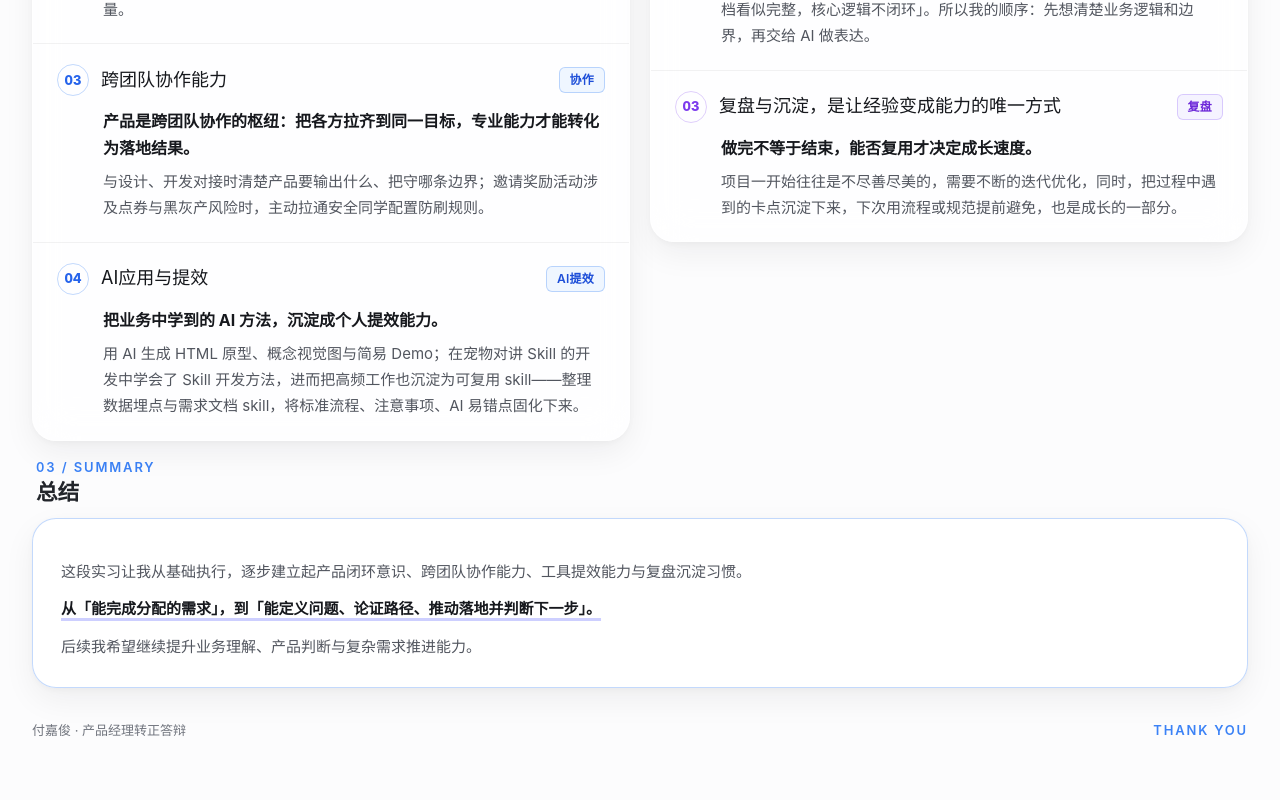
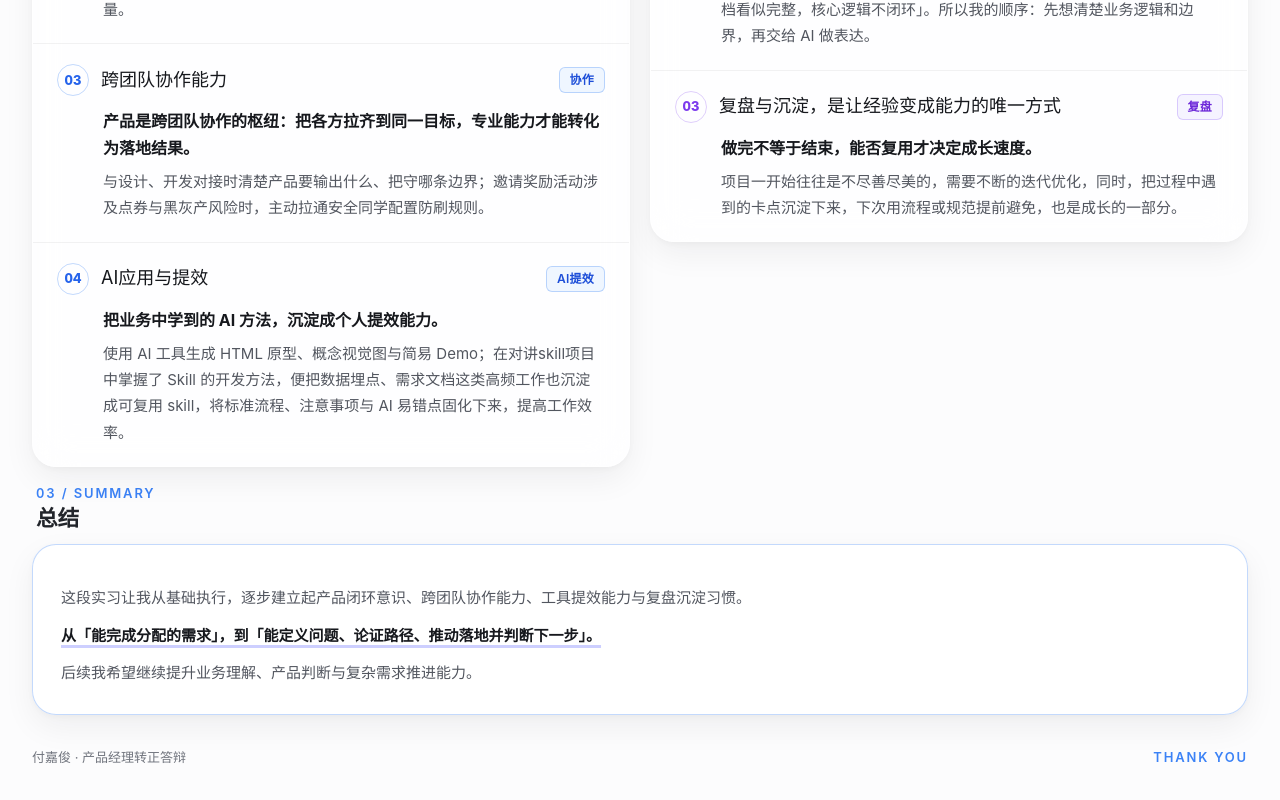
Before and after one commit to kajun2002/portfolio-site, a React (Vite) app: page /#about in a window 1280 px wide. Shown: the part 2808-3608 px from the top of the page. Before the commit the page ends 3581 px from the top, so only its background shows below. Built offline with nearby package versions, Linux system fonts and the light colour scheme.

Commit message:
Reflection 04 support: smoother AI skill reuse wording

```diff
--- a/app/page.tsx
+++ b/app/page.tsx
@@ -258,7 +258,7 @@ export default function Home() {
                 <article className="reflection-item">
                   <div className="reflection-item-head"><span className="tnum">04</span><h4>AI应用与提效</h4><span className="reflection-tag">AI提效</span></div>
                   <p className="reflection-key">把业务中学到的 AI 方法，沉淀成个人提效能力。</p>
-                  <p className="reflection-support">用 AI 生成 HTML 原型、概念视觉图与简易 Demo；在宠物对讲 Skill 的开发中学会了 Skill 开发方法，进而把高频工作也沉淀为可复用 skill——整理数据埋点与需求文档 skill，将标准流程、注意事项、AI 易错点固化下来。</p>
+                  <p className="reflection-support">使用 AI 工具生成 HTML 原型、概念视觉图与简易 Demo；在对讲skill项目中掌握了 Skill 的开发方法，便把数据埋点、需求文档这类高频工作也沉淀成可复用 skill，将标准流程、注意事项与 AI 易错点固化下来，提高工作效率。</p>
                 </article>
               </div>
             </section>
```
